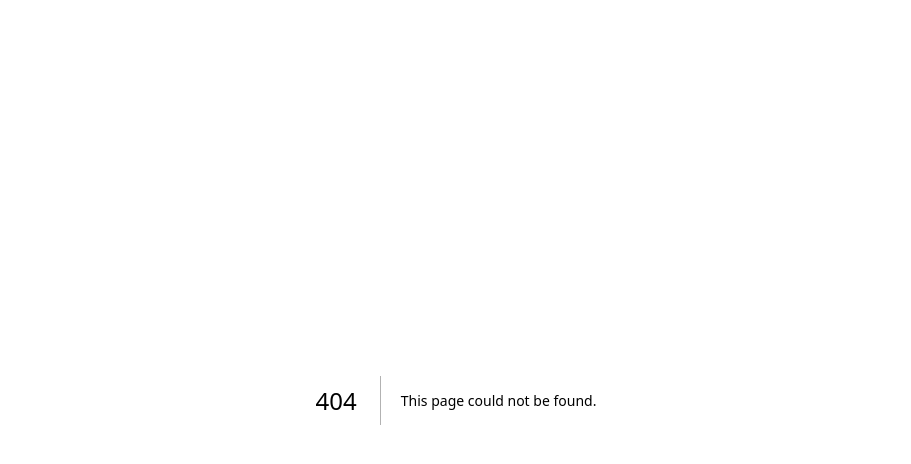
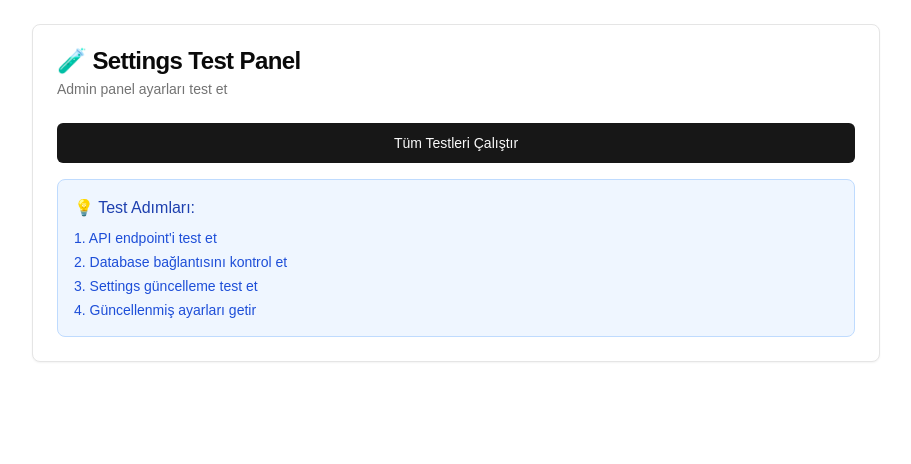
Before and after one commit to kriptobogasinet22/telegram-borsa-bot, a Next.js app: page /admin/test-settings in a window 1280 px wide. Before the commit this address had no page. Shown: the top 464 px of the page, without its empty margins (184-1095 px from the left). Built offline with nearby package versions, Linux system fonts and the light colour scheme.

Commit message:
Create page.tsx

```diff
--- /dev/null
+++ b/app/admin/test-settings/page.tsx
@@ -0,0 +1,154 @@
+"use client"
+
+import { useState } from "react"
+import { Card, CardContent, CardDescription, CardHeader, CardTitle } from "@/components/ui/card"
+import { Button } from "@/components/ui/button"
+import { Badge } from "@/components/ui/badge"
+
+export default function TestSettingsPage() {
+  const [testResults, setTestResults] = useState<any>(null)
+  const [loading, setLoading] = useState(false)
+
+  const runTests = async () => {
+    setLoading(true)
+    const results: any = {}
+
+    try {
+      // Test 1: API endpoint
+      console.log("Testing API endpoint...")
+      const apiResponse = await fetch("/api/admin/settings")
+      const apiData = await apiResponse.json()
+      results.apiTest = {
+        status: apiResponse.ok ? "✅ OK" : "❌ FAIL",
+        data: apiData,
+      }
+
+      // Test 2: Database direct
+      console.log("Testing database...")
+      const dbResponse = await fetch("/api/admin/users")
+      const dbData = await dbResponse.json()
+      results.dbTest = {
+        status: dbResponse.ok ? "✅ OK" : "❌ FAIL",
+        userCount: dbData.users?.length || 0,
+      }
+
+      // Test 3: Settings update
+      console.log("Testing settings update...")
+      const updateResponse = await fetch("/api/admin/settings", {
+        method: "POST",
+        headers: { "Content-Type": "application/json" },
+        body: JSON.stringify({
+          main_channel_id: "test_channel_id",
+          invite_link: "test_invite_link",
+        }),
+      })
+      const updateData = await updateResponse.json()
+      results.updateTest = {
+        status: updateResponse.ok ? "✅ OK" : "❌ FAIL",
+        data: updateData,
+      }
+
+      // Test 4: Settings fetch after update
+      console.log("Testing settings fetch after update...")
+      const fetchResponse = await fetch("/api/admin/settings")
+      const fetchData = await fetchResponse.json()
+      results.fetchTest = {
+        status: fetchResponse.ok ? "✅ OK" : "❌ FAIL",
+        data: fetchData,
+      }
+
+      setTestResults(results)
+    } catch (error) {
+      console.error("Test error:", error)
+      results.error = error
+      setTestResults(results)
+    }
+
+    setLoading(false)
+  }
+
+  return (
+    <div className="container mx-auto p-6 max-w-4xl">
+      <Card>
+        <CardHeader>
+          <CardTitle>🧪 Settings Test Panel</CardTitle>
+          <CardDescription>Admin panel ayarları test et</CardDescription>
+        </CardHeader>
+        <CardContent className="space-y-4">
+          <Button onClick={runTests} disabled={loading} className="w-full">
+            {loading ? "Test Ediliyor..." : "Tüm Testleri Çalıştır"}
+          </Button>
+
+          {testResults && (
+            <div className="space-y-4">
+              <div className="grid gap-4">
+                <div className="p-4 border rounded-lg">
+                  <div className="flex items-center justify-between mb-2">
+                    <span className="font-medium">API Endpoint Test:</span>
+                    <Badge variant={testResults.apiTest?.status.includes("✅") ? "default" : "destructive"}>
+                      {testResults.apiTest?.status}
+                    </Badge>
+                  </div>
+                  <pre className="text-xs bg-gray-50 p-2 rounded overflow-auto">
+                    {JSON.stringify(testResults.apiTest?.data, null, 2)}
+                  </pre>
+                </div>
+
+                <div className="p-4 border rounded-lg">
+                  <div className="flex items-center justify-between mb-2">
+                    <span className="font-medium">Database Test:</span>
+                    <Badge variant={testResults.dbTest?.status.includes("✅") ? "default" : "destructive"}>
+                      {testResults.dbTest?.status}
+                    </Badge>
+                  </div>
+                  <p className="text-sm">Kullanıcı sayısı: {testResults.dbTest?.userCount}</p>
+                </div>
+
+                <div className="p-4 border rounded-lg">
+                  <div className="flex items-center justify-between mb-2">
+                    <span className="font-medium">Settings Update Test:</span>
+                    <Badge variant={testResults.updateTest?.status.includes("✅") ? "default" : "destructive"}>
+                      {testResults.updateTest?.status}
+                    </Badge>
+                  </div>
+                  <pre className="text-xs bg-gray-50 p-2 rounded overflow-auto">
+                    {JSON.stringify(testResults.updateTest?.data, null, 2)}
+                  </pre>
+                </div>
+
+                <div className="p-4 border rounded-lg">
+                  <div className="flex items-center justify-between mb-2">
+                    <span className="font-medium">Settings Fetch Test:</span>
+                    <Badge variant={testResults.fetchTest?.status.includes("✅") ? "default" : "destructive"}>
+                      {testResults.fetchTest?.status}
+                    </Badge>
+                  </div>
+                  <pre className="text-xs bg-gray-50 p-2 rounded overflow-auto">
+                    {JSON.stringify(testResults.fetchTest?.data, null, 2)}
+                  </pre>
+                </div>
+              </div>
+
+              {testResults.error && (
+                <div className="p-4 bg-red-50 border border-red-200 rounded-lg">
+                  <h4 className="font-medium text-red-800 mb-2">❌ Test Hatası:</h4>
+                  <pre className="text-xs text-red-700 overflow-auto">{JSON.stringify(testResults.error, null, 2)}</pre>
+                </div>
+              )}
+            </div>
+          )}
+
+          <div className="p-4 bg-blue-50 border border-blue-200 rounded-lg">
+            <h4 className="font-medium text-blue-800 mb-2">💡 Test Adımları:</h4>
+            <ol className="text-sm text-blue-700 space-y-1">
+              <li>1. API endpoint'i test et</li>
+              <li>2. Database bağlantısını kontrol et</li>
+              <li>3. Settings güncelleme test et</li>
+              <li>4. Güncellenmiş ayarları getir</li>
+            </ol>
+          </div>
+        </CardContent>
+      </Card>
+    </div>
+  )
+}
```
